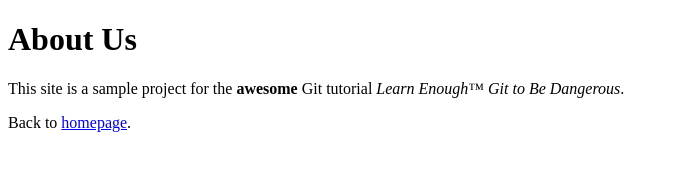
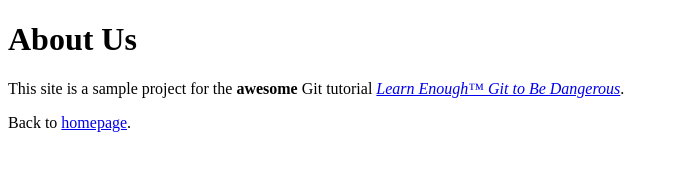
Before and after one commit to AlexHunter95/second_website, a plain HTML site: page about.html in a window 1280 px wide. Shown: the whole page, without its empty margins (0-679 px from the left). Drawn offline with Linux system fonts and the light colour scheme.

Commit message:
Add link to tutorial title

```diff
--- a/about.html
+++ b/about.html
@@ -7,7 +7,7 @@
 	<body>
 		<h1>About Us</h1>
 		<p>
-			This site is a sample project for the <strong>awesome</strong> Git tutorial <em>Learn Enough™ Git to Be Dangerous</em>.
+			This site is a sample project for the <strong>awesome</strong> Git tutorial <a href="http://learnenough.com/git-tutorial"><em>Learn Enough™ Git to Be Dangerous</em></a>.
 		</p>
 		<p>
 			Back to <a href="index.html">homepage</a>.
```
